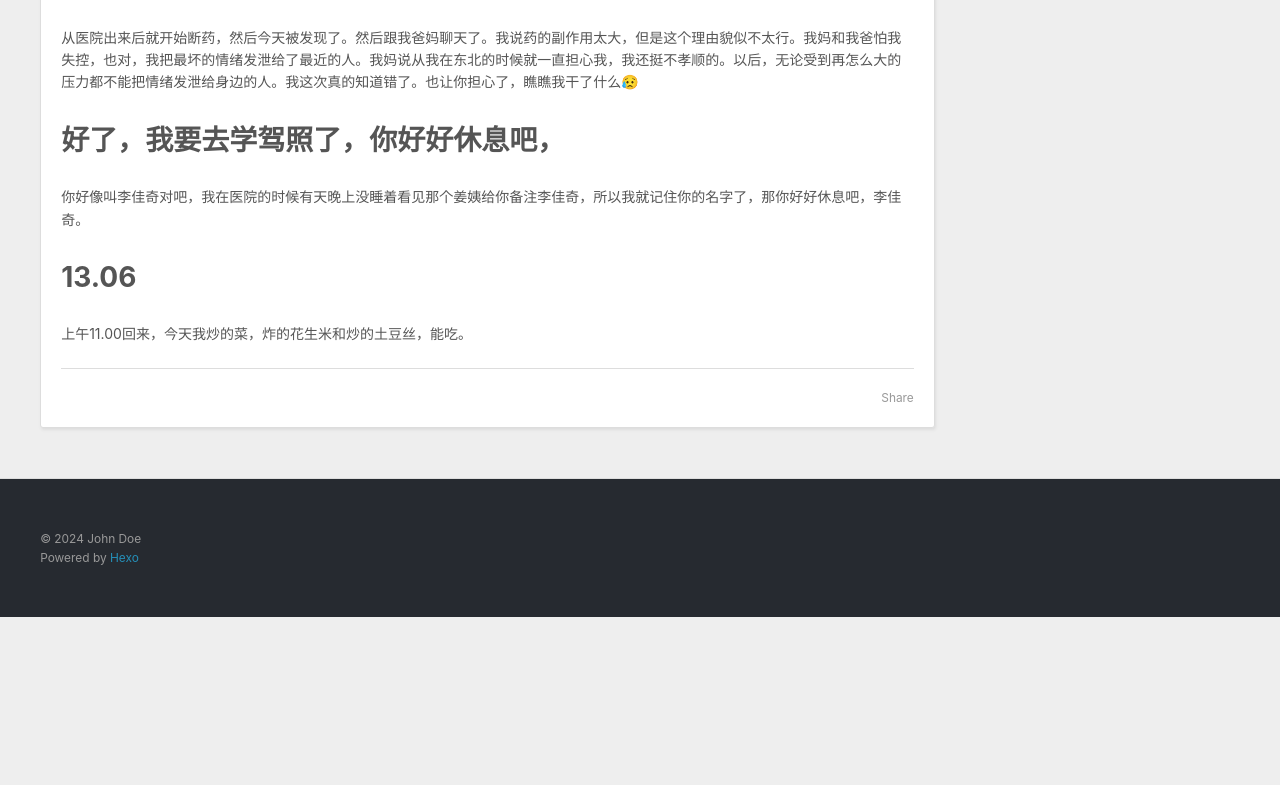
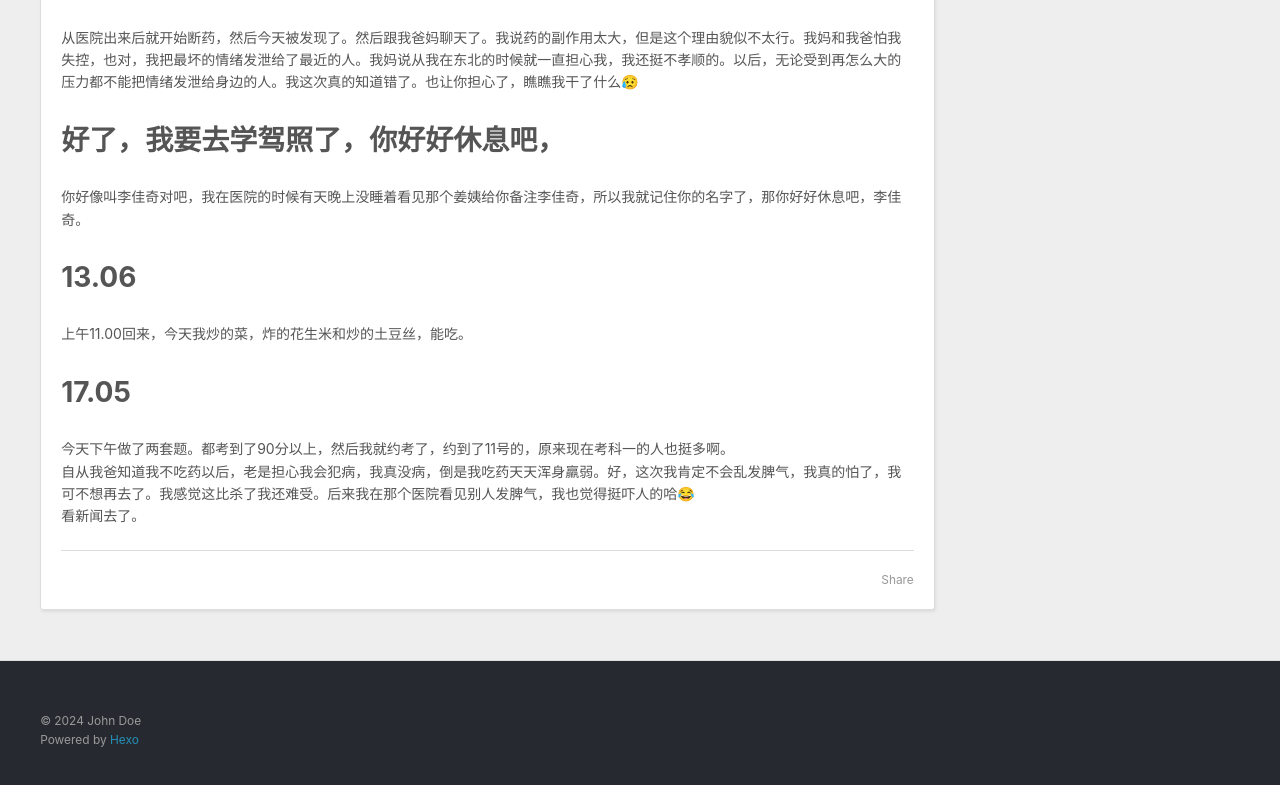
Before and after one commit to kjlkj7/kjlkj7.github.io, a plain HTML site: page index.html in a window 1280 px wide. Shown: the part 673-1458 px from the top of the page. Before the commit the page ends 1290 px from the top, so only its background shows below. Drawn offline with Linux system fonts and the light colour scheme.

Commit message:
Site updated: 2024-09-05 17:54:57

```diff
--- a/index.html
+++ b/index.html
@@ -94,7 +94,8 @@
         <h1 id="生活记录"><a href="#生活记录" class="headerlink" title="生活记录"></a>生活记录</h1><h1 id="8-00"><a href="#8-00" class="headerlink" title="8.00"></a>8.00</h1><p>早上6.00的闹钟，醒了但是懒得起一直睡到了7.00，起床吃饭后就开始看科一的知识点。</p>
 <h1 id="9-13"><a href="#9-13" class="headerlink" title="9.13"></a>9.13</h1><p>从医院出来后就开始断药，然后今天被发现了。然后跟我爸妈聊天了。我说药的副作用太大，但是这个理由貌似不太行。我妈和我爸怕我失控，也对，我把最坏的情绪发泄给了最近的人。我妈说从我在东北的时候就一直担心我，我还挺不孝顺的。以后，无论受到再怎么大的压力都不能把情绪发泄给身边的人。我这次真的知道错了。也让你担心了，瞧瞧我干了什么😥</p>
 <h1 id="好了，我要去学驾照了，你好好休息吧，"><a href="#好了，我要去学驾照了，你好好休息吧，" class="headerlink" title="好了，我要去学驾照了，你好好休息吧，"></a>好了，我要去学驾照了，你好好休息吧，</h1><p>你好像叫李佳奇对吧，我在医院的时候有天晚上没睡着看见那个姜姨给你备注李佳奇，所以我就记住你的名字了，那你好好休息吧，李佳奇。  </p>
-<h1 id="13-06"><a href="#13-06" class="headerlink" title="13.06"></a>13.06</h1><p>上午11.00回来，今天我炒的菜，炸的花生米和炒的土豆丝，能吃。</p>
+<h1 id="13-06"><a href="#13-06" class="headerlink" title="13.06"></a>13.06</h1><p>上午11.00回来，今天我炒的菜，炸的花生米和炒的土豆丝，能吃。  </p>
+<h1 id="17-05"><a href="#17-05" class="headerlink" title="17.05"></a>17.05</h1><p>今天下午做了两套题。都考到了90分以上，然后我就约考了，约到了11号的，原来现在考科一的人也挺多啊。<br>自从我爸知道我不吃药以后，老是担心我会犯病，我真没病，倒是我吃药天天浑身羸弱。好，这次我肯定不会乱发脾气，我真的怕了，我可不想再去了。我感觉这比杀了我还难受。后来我在那个医院看见别人发脾气，我也觉得挺吓人的哈😂<br>看新闻去了。</p>
 
 
     </div>
```
Also changed, not shown: 2024/09/05/9-5/index.html (+3 -2 lines).
